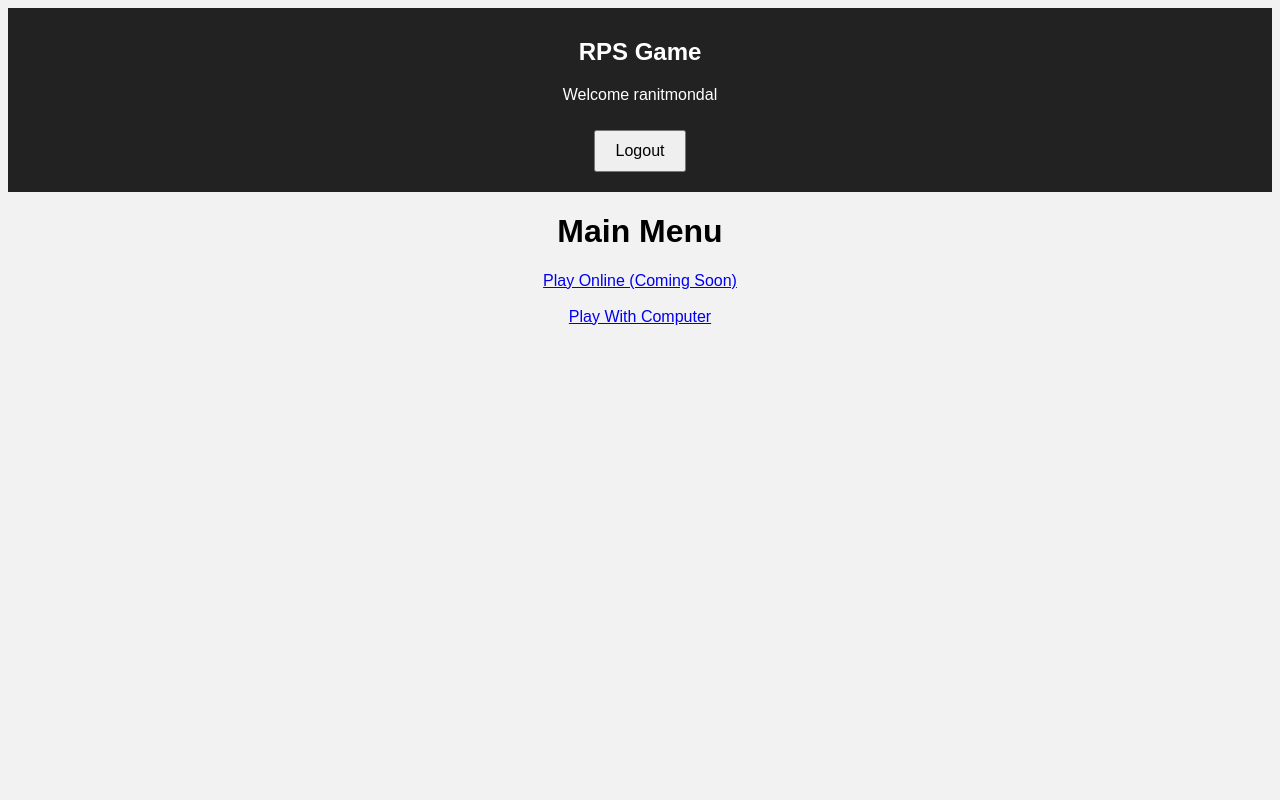
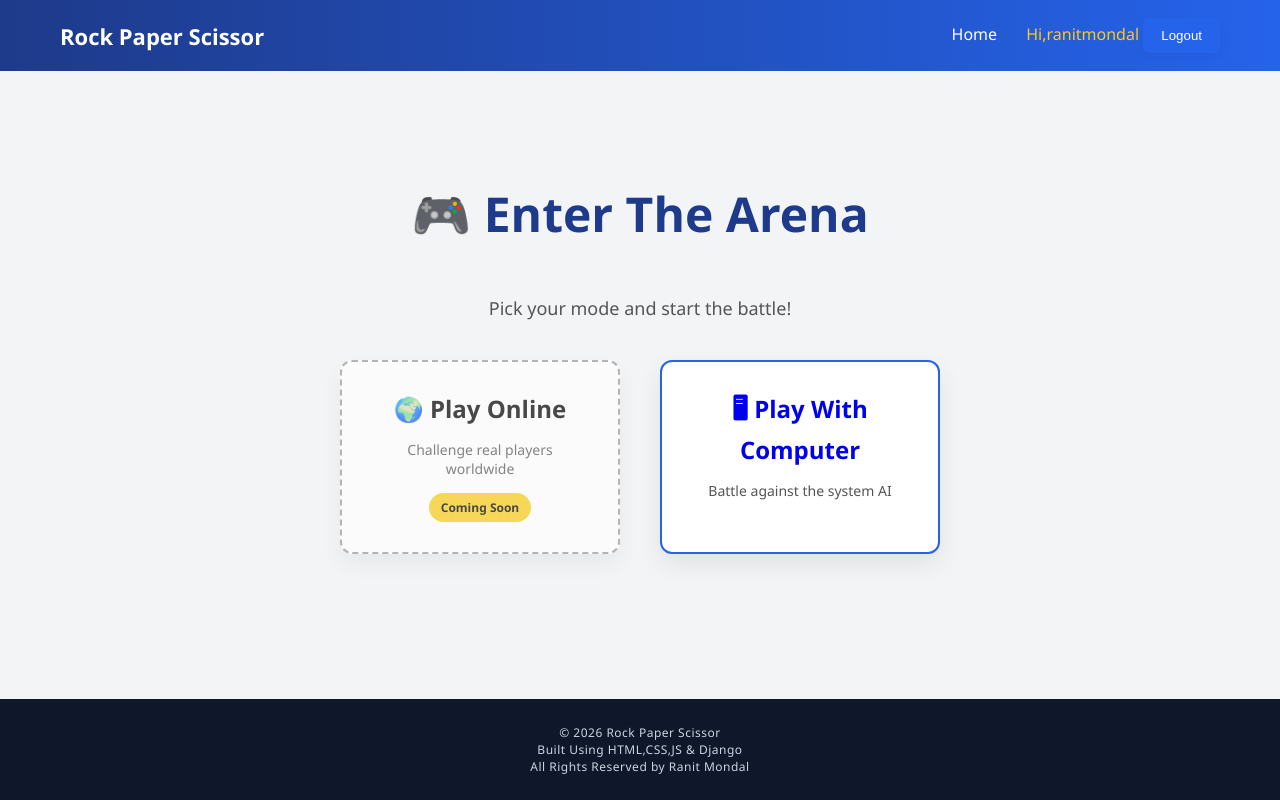
Before and after one commit to RanitMondal-2005/rockgame, a Django app: page / in a window 1280 px wide. Run offline with Django 5.2, Linux system fonts and the light colour scheme; a user stored in the database is signed in.

Commit message:
Style:CSS Styling Added

```diff
--- a/rockgame/game/views.py
+++ b/rockgame/game/views.py
@@ -4,10 +4,16 @@ from django.contrib.auth.decorators import login_required
 def home(request):
     return render(request, "home.html")
 
+
+# @login required means : ONLY LOGGED IN USERS CAN ACCESS THIS PAGE / USE THIS RESOURCE
 @login_required
 def computer_menu(request):
     return render(request, "computer_menu.html")
 
 @login_required
-def game_page(request, mode):
-    return render(request, "game.html", {"mode": mode})
+def game_page(request):
+    context = {
+        "mode": "Play With Computer"
+    }
+    # For Now Just Hard Code the Mode Name ,later change it, when play online will be added.
+    return render(request, "game.html",context)
--- a/rockgame/rockgame/settings.py
+++ b/rockgame/rockgame/settings.py
@@ -121,7 +121,13 @@ STATICFILES_DIRS = [
     BASE_DIR / "static",
 ]
 
+# Where to send unauthenticated users,
+# suppose if a user directly try to go to ../game/.. page without login ,so they will we sent to this url via login url
 
+# we will use default login and logout logic of django
+# but the HTML page is yours i.e the templates/registration/login.html ,,django already knows it, and we also made it in templates folder,so no need to explicitly mention anything, Django will find it and use
 LOGIN_URL = "/accounts/login/"
+# successful login will also return to home page
 LOGIN_REDIRECT_URL = "/"
+# Log out will return BACK to Home page
 LOGOUT_REDIRECT_URL = '/'
--- a/rockgame/rockgame/urls.py
+++ b/rockgame/rockgame/urls.py
@@ -21,7 +21,7 @@ urlpatterns = [
     path('admin/', admin.site.urls),
     path('', views.home, name='home'),
     path('computer/', views.computer_menu, name='computer_menu'),
-    path('game/<str:mode>/', views.game_page, name='game_page'),
+    path('game/', views.game_page, name='game_page'),
     # Using built-in auth.
     path('accounts/', include('accounts.urls')),
     path('accounts/', include('django.contrib.auth.urls')),
--- /dev/null
+++ b/rockgame/static/css/style.css
@@ -0,0 +1,268 @@
+* {
+    margin: 0;
+    padding: 0;
+    box-sizing: border-box;
+}
+
+body {
+    font-family: 'Segoe UI', sans-serif;
+    background: #f3f4f6;
+    display: flex;
+    flex-direction: column;
+    min-height: 100vh;
+}
+
+/* HEADER */
+.header {
+    background: linear-gradient(90deg, #1e3a8a, #2563eb);
+    color: white;
+    padding: 18px 60px;
+    display: flex;
+    justify-content: space-between;
+    align-items: center;
+}
+
+.logo {
+    font-size: 22px;
+    font-weight: bold;
+}
+
+.nav a {
+    color: white;
+    text-decoration: none;
+    margin-left: 25px;
+    font-weight: 500;
+    transition: 0.3s;
+}
+
+.nav a:hover {
+    color: #facc15;
+}
+.welcome-text {
+    margin-left: 25px;
+    font-weight: 500;
+    color: #facc15;
+}
+/* Log Out : blend inside Nav Bar since it is Technically a Form */
+.logout-form {
+    display: inline;
+    margin: 0;
+    padding: 0;
+    border: none;
+}
+
+/* MAIN CONTENT */
+.main-content {
+    flex: 1;
+    width: 85%;
+    margin: 50px auto;
+}
+
+/* FOOTER */
+.footer {
+    background: #0f172a;
+    color: #cbd5e1;
+    text-align: center;
+    padding: 25px;
+    font-size: 12px;
+    letter-spacing: 0.5px;
+}
+
+/* HOME PAGE */
+.home-box {
+    text-align: center;
+    padding: 70px 0;
+}
+
+.home-box h1 {
+    font-size: 42px;
+    margin-bottom: 20px;
+}
+
+.home-box p {
+    font-size: 18px;
+    margin-bottom: 30px;
+}
+
+/* GAME PAGE */
+.game-container {
+    text-align: center;
+}
+
+.choices {
+    margin-top: 30px;
+}
+
+.choice-btn {
+    padding: 15px 30px;
+    margin: 12px;
+    font-size: 18px;
+    border: none;
+    border-radius: 8px;
+    background: #2563eb;
+    color: white;
+    cursor: pointer;
+    transition: 0.3s;
+}
+
+.choice-btn:hover {
+    background: #1e40af;
+    transform: scale(1.05);
+}
+
+/* COMPUTER MENU PAGE */
+/* COMPUTER MENU SECTION */
+
+.computer-section {
+    text-align: center;
+}
+
+.computer-header {
+    margin-bottom: 50px;
+}
+
+.computer-header h1 {
+    font-size: 40px;
+    margin-bottom: 15px;
+    color: #1e3a8a;
+}
+
+.computer-header p {
+    color: #555;
+    margin-bottom: 25px;
+    font-size: 16px;
+}
+
+/* Primary Play Button */
+.primary-btn {
+    display: inline-block;
+    padding: 12px 28px;
+    background: #2563eb;
+    color: white;
+    text-decoration: none;
+    border-radius: 8px;
+    font-weight: 500;
+    transition: 0.3s;
+}
+
+.primary-btn:hover {
+    background: #1e40af;
+    transform: translateY(-3px);
+}
+
+/* Power Level Styling */
+.power-level {
+    margin-top: 10px;
+    font-weight: bold;
+    color: #2563eb;
+}
+
+/* FORMS (Login & Signup) */
+form {
+    background: white;
+    padding: 30px;
+    max-width: 400px;
+    border-radius: 8px;
+    box-shadow: 0 6px 15px rgba(0,0,0,0.08);
+}
+
+input {
+    width: 100%;
+    padding: 10px;
+    margin: 10px 0 18px 0;
+    border-radius: 6px;
+    border: 1px solid #ddd;
+}
+
+button {
+    padding: 10px 18px;
+    border: none;
+    background: #2563eb;
+    color: white;
+    border-radius: 6px;
+    cursor: pointer;
+    transition: 0.3s;
+}
+
+button:hover {
+    background: #1e40af;
+}
+
+
+/* MAIN MENU STYLING */
+
+.menu-container {
+    text-align: center;
+    padding: 60px 0;
+}
+
+.main-title {
+    font-size: 48px;
+    margin-bottom: 50px;
+    color: #1e3a8a;
+}
+
+.subtitle {
+    font-size: 18px;
+    margin-bottom: 40px;
+    color: #555;
+}
+
+.menu-buttons {
+    display: flex;
+    justify-content: center;
+    gap: 40px;
+    flex-wrap: wrap;
+}
+
+.menu-card {
+    width: 280px;
+    padding: 30px;
+    border-radius: 12px;
+    text-decoration: none;
+    background: white;
+    box-shadow: 0 10px 25px rgba(0,0,0,0.08);
+    transition: 0.3s;
+    position: relative;
+}
+
+.menu-card h2 {
+    margin-bottom: 15px;
+}
+
+.menu-card p {
+    font-size: 14px;
+    color: #555;
+}
+
+/* Play Card */
+.play-card {
+    border: 2px solid #2563eb;
+}
+
+.play-card:hover {
+    background: #2563eb;
+    color: white;
+    transform: translateY(-8px);
+}
+
+.play-card:hover p {
+    color: white;
+}
+
+/* Coming Soon Card */
+.coming-soon {
+    opacity: 0.7;
+    cursor: not-allowed;
+    border: 2px dashed #999;
+}
+
+.soon-tag {
+    display: inline-block;
+    margin-top: 15px;
+    padding: 6px 12px;
+    background: #facc15;
+    border-radius: 20px;
+    font-size: 12px;
+    font-weight: bold;
+}
--- a/rockgame/templates/base.html
+++ b/rockgame/templates/base.html
@@ -1,25 +1,45 @@
+{% load static %}
 <!DOCTYPE html>
-<html>
+<html lang="en">
 <head>
-    <title>Rock Paper Scissors</title>
-    <link rel="stylesheet" href="/static/style.css">
+    <meta charset="UTF-8">
+    <title>{% block title %}Rock Paper Scissor{% endblock %}</title>
+    <link rel="stylesheet" href="{% static 'css/style.css' %}">
 </head>
 <body>
 
-<nav>
-    <h2>RPS Game</h2>
+<header class="header">
+    <div class="logo">Rock Paper Scissor</div>
+
+    <nav class="nav" >
+        <a href="/">Home</a>
+
+
         {% if user.is_authenticated %}
-        <p>Welcome {{ user.username }}</p>
+                <span class="welcome-text">Hi,{{ user.username }}</span>
 
-        <form action="{% url 'logout' %}" method="post" style="display:inline;">
+                <!-- Log out needs POST ,so dont add <a> here,as it will give GET by default -->
+                <form class="logout-form " action="/accounts/logout/" method="post" style="display:inline;">
                     {% csrf_token %}
-            <button type="submit">Logout</button>
+                    <button type="submit" class="logout-btn">Logout</button>
                 </form>
+            {% else %}
+                <a href="/accounts/login/">Login</a>
+                <a href="/accounts/signup/">Signup</a>
         {% endif %}
     </nav>
+</header>
 
+<main class="main-content">
     {% block content %}
     {% endblock %}
+</main>
+
+<footer class="footer">
+    <p>© 2026 Rock Paper Scissor </p>
+    <p> Built Using HTML,CSS,JS & Django </p>
+    <p>All Rights Reserved by Ranit Mondal</p>
+</footer>
 
 </body>
 </html>
--- a/rockgame/templates/game.html
+++ b/rockgame/templates/game.html
@@ -14,6 +14,6 @@
 <h3>Player Score: <span id="player-score">0</span></h3>
 <h3>Computer Score: <span id="computer-score">0</span></h3>
 
-<script src="/static/game.js"></script>
+<script src="#"></script>
 
 {% endblock %}
--- a/rockgame/templates/home.html
+++ b/rockgame/templates/home.html
@@ -1,11 +1,24 @@
-{% extends "base.html" %}
+{% extends 'base.html' %}
+{% block title %}Home{% endblock %}
 
 {% block content %}
+<div class="menu-container">
 
-<h1>Main Menu</h1>
+    <h1 class="main-title">🎮 Enter The Arena</h1>
+    <p class="subtitle">Pick your mode and start the battle!</p>
 
-<a href="#">Play Online (Coming Soon)</a>
-<br><br>
-<a href="{% url 'computer_menu' %}">Play With Computer</a>
+    <div class="menu-buttons">
+        <div class="menu-card coming-soon">
+            <h2>🌍 Play Online</h2>
+            <p>Challenge real players worldwide</p>
+            <span class="soon-tag">Coming Soon</span>
+        </div>
 
+        <a href="/game/" class="menu-card play-card">
+            <h2>🖥 Play With Computer</h2>
+            <p>Battle against the system AI</p>
+        </a>
+    </div>
+
+</div>
 {% endblock %}
```
Also changed, not shown: rockgame/templates/computer_menu.html (+13 -5 lines), rockgame/templates/registration/login.html (+1 -9 lines), rockgame/db.sqlite3, rockgame/rockgame/views.py (added). Lines whose indentation alone changed are shown as unchanged.
